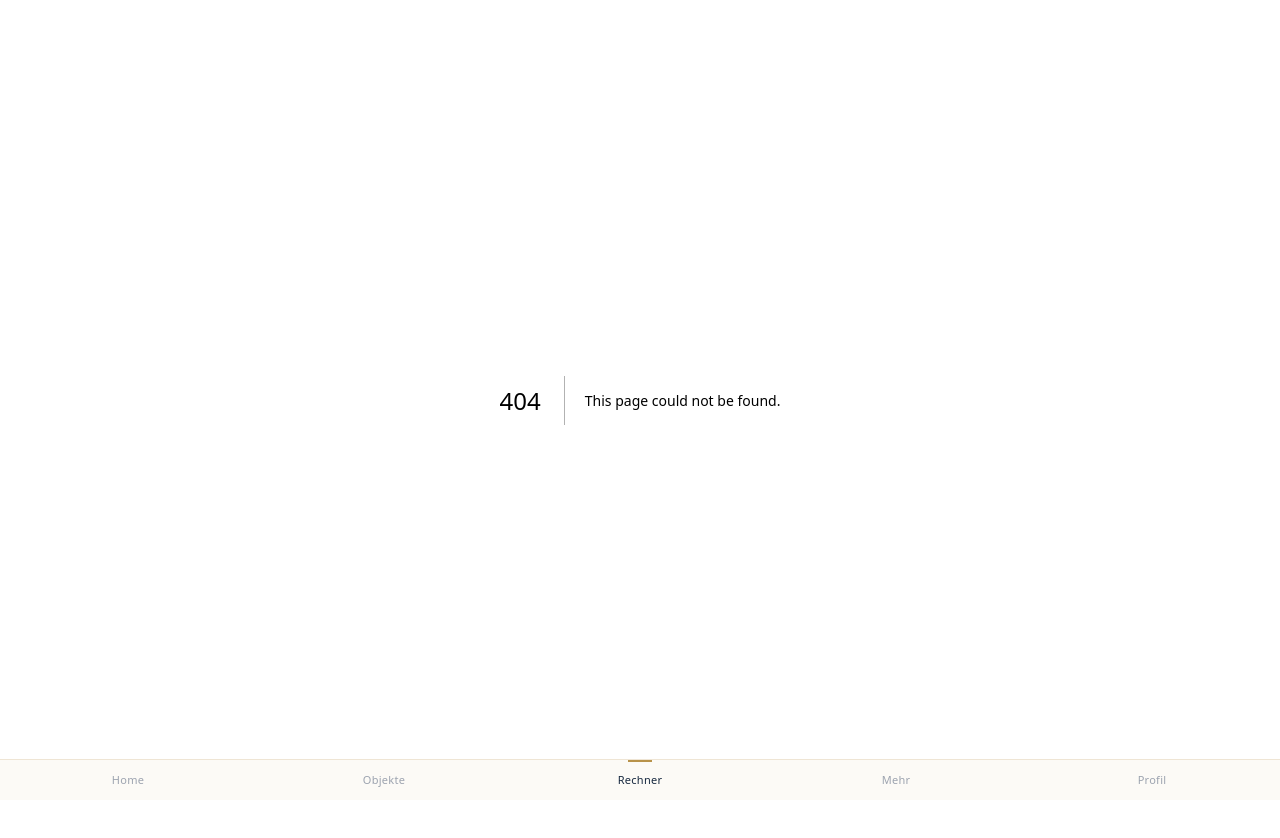
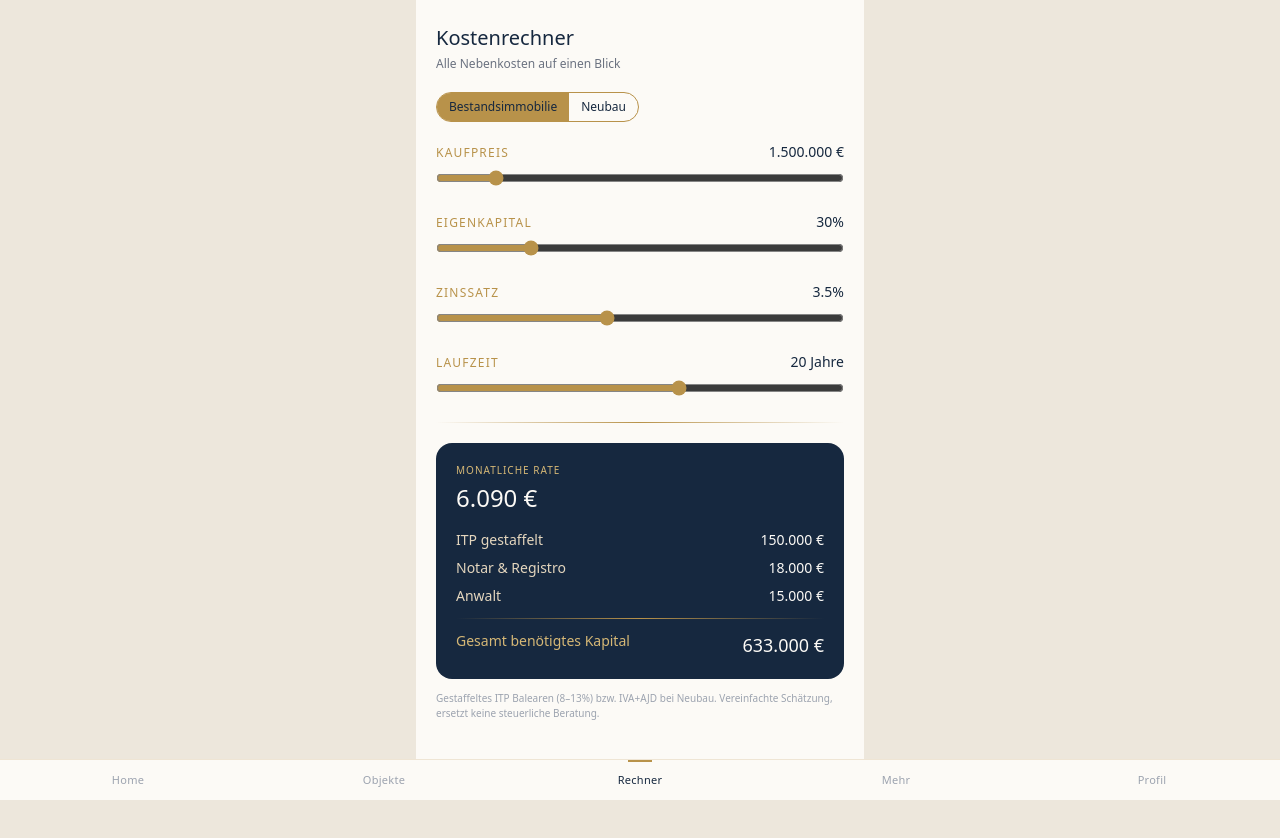
Before and after one commit to yasminbrombach/mare-sud, a Next.js app: page /rechner in a window 1280 px wide. Before the commit this address had no page. Shown: the top 838 px of the page. Built offline with nearby package versions, Linux system fonts and the light colour scheme.

Commit message:
Create page.js

```diff
--- /dev/null
+++ b/app/rechner/page.js
@@ -0,0 +1,124 @@
+"use client";
+
+import { useState } from "react";
+
+const fmt = (n) => Math.round(n).toLocaleString("de-DE") + " €";
+
+function calcITP(price) {
+  const brackets = [
+    { upTo: 400000, rate: 0.08 },
+    { upTo: 600000, rate: 0.09 },
+    { upTo: 1000000, rate: 0.10 },
+    { upTo: 3000000, rate: 0.12 },
+    { upTo: Infinity, rate: 0.13 },
+  ];
+  let tax = 0;
+  let prevLimit = 0;
+  for (const b of brackets) {
+    if (price <= prevLimit) break;
+    const taxableInBracket = Math.min(price, b.upTo) - prevLimit;
+    tax += taxableInBracket * b.rate;
+    prevLimit = b.upTo;
+  }
+  return tax;
+}
+
+export default function RechnerPage() {
+  const [price, setPrice] = useState(1500000);
+  const [downPct, setDownPct] = useState(30);
+  const [rate, setRate] = useState(3.5);
+  const [years, setYears] = useState(20);
+  const [isNewBuild, setIsNewBuild] = useState(false);
+
+  const down = price * (downPct / 100);
+  const loan = price - down;
+  const monthlyRate = rate / 100 / 12;
+  const n = years * 12;
+  const monthly = monthlyRate > 0 ? (loan * monthlyRate) / (1 - Math.pow(1 + monthlyRate, -n)) : loan / n;
+
+  const purchaseTax = isNewBuild ? price * 0.10 + price * 0.015 : calcITP(price);
+  const notaryRegistry = price * 0.012;
+  const lawyer = price * 0.01;
+  const totalCosts = purchaseTax + notaryRegistry + lawyer;
+  const totalCash = down + totalCosts;
+
+  const Field = ({ label, value, onChange, min, max, step, suffix }) => (
+    <div className="mb-5">
+      <div className="flex justify-between items-baseline mb-1.5">
+        <label className="text-xs uppercase tracking-widest" style={{ color: "#B8924A" }}>{label}</label>
+        <span className="text-sm font-medium" style={{ color: "#16283F" }}>
+          {suffix === "€" ? fmt(value) : `${value}${suffix}`}
+        </span>
+      </div>
+      <input
+        type="range"
+        min={min}
+        max={max}
+        step={step}
+        value={value}
+        onChange={(e) => onChange(Number(e.target.value))}
+        className="w-full"
+        style={{ accentColor: "#B8924A" }}
+      />
+    </div>
+  );
+
+  return (
+    <main className="min-h-screen" style={{ background: "#EDE7DC" }}>
+      <div className="max-w-md mx-auto min-h-screen" style={{ background: "#FCFAF6" }}>
+        <div className="px-5 pt-6 pb-10">
+          <h1 className="text-xl font-light mb-1" style={{ color: "#16283F" }}>Kostenrechner</h1>
+          <p className="text-xs mb-5" style={{ color: "#6b7280" }}>Alle Nebenkosten auf einen Blick</p>
+
+          <div className="flex rounded-full overflow-hidden border mb-5 w-fit" style={{ borderColor: "#B8924A" }}>
+            {[{ v: false, l: "Bestandsimmobilie" }, { v: true, l: "Neubau" }].map((opt) => (
+              <button
+                key={opt.l}
+                onClick={() => setIsNewBuild(opt.v)}
+                className="text-xs px-3 py-1.5"
+                style={{ background: isNewBuild === opt.v ? "#B8924A" : "transparent", color: "#16283F" }}
+              >
+                {opt.l}
+              </button>
+            ))}
+          </div>
+
+          <Field label="Kaufpreis" value={price} onChange={setPrice} min={200000} max={10000000} step={50000} suffix="€" />
+          <Field label="Eigenkapital" value={downPct} onChange={setDownPct} min={10} max={100} step={5} suffix="%" />
+          <Field label="Zinssatz" value={rate} onChange={setRate} min={1} max={7} step={0.1} suffix="%" />
+          <Field label="Laufzeit" value={years} onChange={setYears} min={5} max={30} step={1} suffix=" Jahre" />
+
+          <div className="w-full h-px my-5" style={{ background: "linear-gradient(90deg, transparent, #B8924A, transparent)" }} />
+
+          <div className="rounded-2xl p-5" style={{ background: "#16283F" }}>
+            <p className="text-[10px] uppercase tracking-widest mb-1" style={{ color: "#D6B876" }}>Monatliche Rate</p>
+            <p className="text-2xl font-light mb-4" style={{ color: "#FCFAF6" }}>{fmt(monthly)}</p>
+            <div className="flex flex-col gap-2 text-sm">
+              <div className="flex justify-between">
+                <span style={{ color: "#E4D6BE" }}>{isNewBuild ? "IVA (10%) + AJD (1,5%)" : "ITP gestaffelt"}</span>
+                <span style={{ color: "#FCFAF6" }}>{fmt(purchaseTax)}</span>
+              </div>
+              <div className="flex justify-between">
+                <span style={{ color: "#E4D6BE" }}>Notar & Registro</span>
+                <span style={{ color: "#FCFAF6" }}>{fmt(notaryRegistry)}</span>
+              </div>
+              <div className="flex justify-between">
+                <span style={{ color: "#E4D6BE" }}>Anwalt</span>
+                <span style={{ color: "#FCFAF6" }}>{fmt(lawyer)}</span>
+              </div>
+            </div>
+            <div className="w-full h-px my-3" style={{ background: "linear-gradient(90deg, transparent, #B8924A, transparent)" }} />
+            <div className="flex justify-between">
+              <span className="text-sm" style={{ color: "#D6B876" }}>Gesamt benötigtes Kapital</span>
+              <span className="text-lg font-medium" style={{ color: "#FCFAF6" }}>{fmt(totalCash)}</span>
+            </div>
+          </div>
+
+          <p className="text-[10px] mt-3" style={{ color: "#9ca3af" }}>
+            Gestaffeltes ITP Balearen (8–13%) bzw. IVA+AJD bei Neubau. Vereinfachte Schätzung, ersetzt keine steuerliche Beratung.
+          </p>
+        </div>
+      </div>
+    </main>
+  );
+}
```
